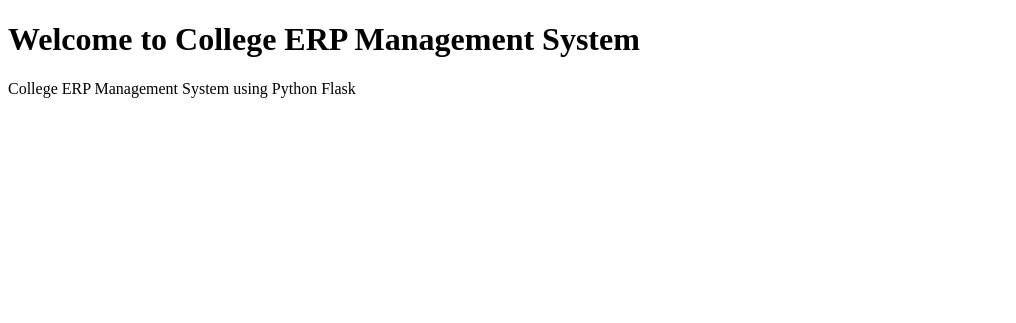
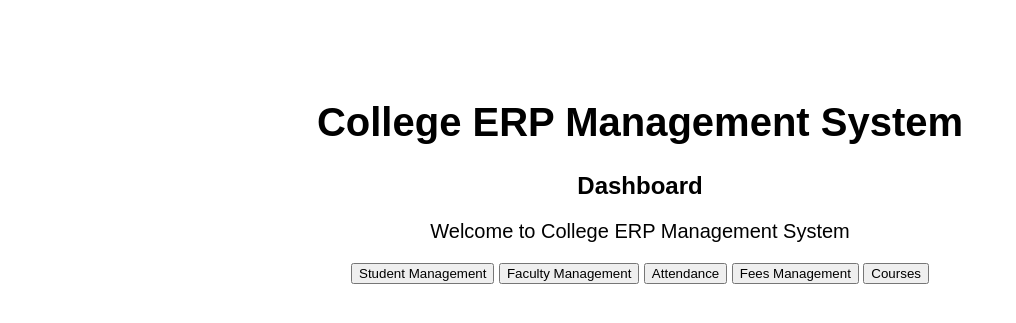
Before and after one commit to krishnachauhan0204-collab/College-ERP-Management-System, a Flask app: template templates/intex.html in a window 1280 px wide. Shown: the top 323 px of the page, without its empty margins (0-1016 px from the left). Run offline with Flask 3, Linux system fonts and the light colour scheme; the template is opened without the code that fills it, so the values that code supplies are empty.

Commit message:
Update intex.html

```diff
--- a/templates/intex.html
+++ b/templates/intex.html
@@ -2,9 +2,23 @@
 <html>
 <head>
     <title>College ERP Management System</title>
+    <link rel="stylesheet" href="{{ url_for('static', filename='style.css') }}">
 </head>
+
 <body>
-    <h1>Welcome to College ERP Management System</h1>
-    <p>College ERP Management System using Python Flask</p>
+
+    <h1>College ERP Management System</h1>
+
+    <div>
+        <h2>Dashboard</h2>
+        <p>Welcome to College ERP Management System</p>
+
+        <button>Student Management</button>
+        <button>Faculty Management</button>
+        <button>Attendance</button>
+        <button>Fees Management</button>
+        <button>Courses</button>
+    </div>
+
 </body>
 </html>
```
